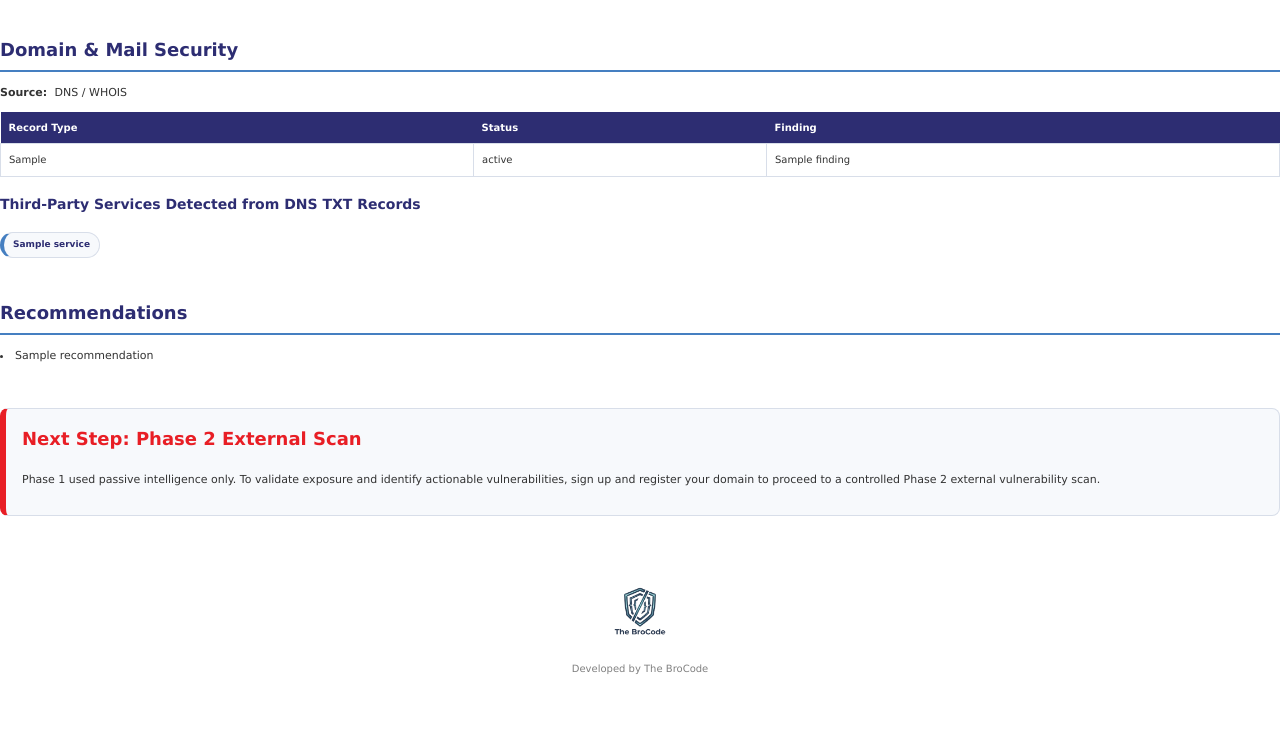
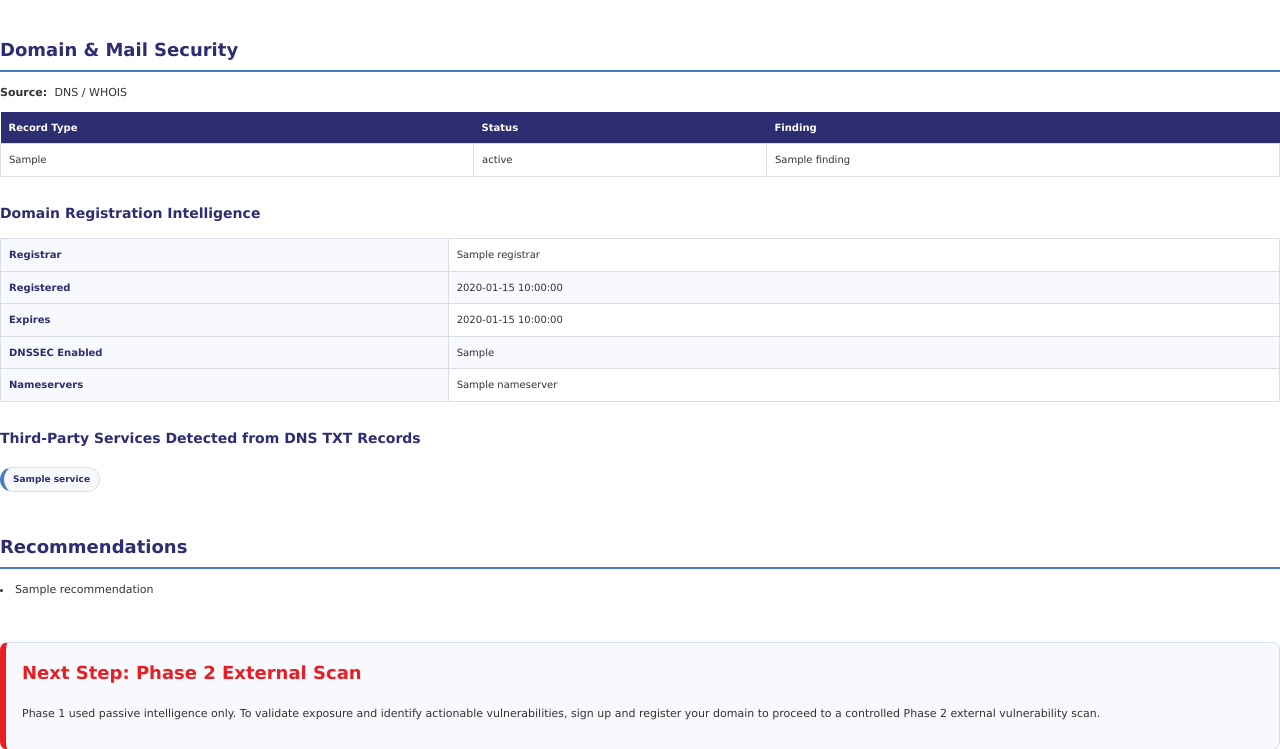
Before and after one commit to COS301-SE-2026/PenFlow, a Python web app: template backend/app/templates/report_template.html in a window 1280 px wide. Shown: the part 2273-3022 px from the top of the page. Before the commit the page ends 2947 px from the top, so only its background shows below. Run offline with Jinja, Linux system fonts and the light colour scheme; the template is opened without the code that fills it: most values are stand-ins (such as "Sample title", 1, 10 or a date in 2020).

Commit message:
feat: Added WHOIS/RDAP Logic into Report Generation

```diff
--- a/backend/app/templates/report_styles.css
+++ b/backend/app/templates/report_styles.css
@@ -268,7 +268,18 @@ p strong {
     font-weight: bold;
 }
 
+.whois-table th {
+    width: 35%;
+    background: var(--light-bg);
+    color: var(--bluevision-navy);
+    border: 1px solid var(--border);
+}
+
+.whois-table td {
+    width: 65%;
+}
+
 .service-list-section {
-    margin-top: 5px;
-    padding-top: 12px;
+    margin-top: 16px;
+    padding-top: 10px;
 }
--- a/backend/app/templates/report_template.html
+++ b/backend/app/templates/report_template.html
@@ -190,8 +190,42 @@
                 {% endfor %}
             </tbody>
         </table>
+        {% if domain_security.whois %}
+        <div class="service-list-section">
+            <h3>Domain Registration Intelligence</h3>
+            <table class="whois-table">
+                <tbody>
+                    <tr>
+                        <th>Registrar</th>
+                        <td>{{ domain_security.whois.registrar }}</td>
+                    </tr>
+                    <tr>
+                        <th>Registered</th>
+                        <td>{{ domain_security.whois.registration_date }}</td>
+                    </tr>
+                    <tr>
+                        <th>Expires</th>
+                        <td>{{ domain_security.whois.expiration_date }}</td>
+                    </tr>
+                    <tr>
+                        <th>DNSSEC Enabled</th>
+                        <td>{{ domain_security.whois.dnssec_enabled }}</td>
+                    </tr>
+                    <tr>
+                        <th>Nameservers</th>
+                        <td>
+                            {% for nameserver in domain_security.whois.nameservers %}
+                                {{ nameserver }}{% if not loop.last %}, {% endif %}
+                            {% endfor %}
+                        </td>
+                    </tr>
+                </tbody>
+            </table>
+        </div>
+        {% endif %}
+
         {% if domain_security.detected_services %}
-        <div class="service-list-section"></div>
+        <div class="service-list-section">
             <h3>Third-Party Services Detected from DNS TXT Records</h3>
             <div class="service-list">
                 {% for service in domain_security.detected_services %}
--- a/backend/app/utils/report_context.py
+++ b/backend/app/utils/report_context.py
@@ -143,6 +143,7 @@ def build_domain_security_context(scan_sources):
     return {
         "records": domain_security.get("records", []),
         "detected_services": domain_security.get("detected_services", []),
+        "whois": domain_security.get("whois", {}),
     }
 
 
```
